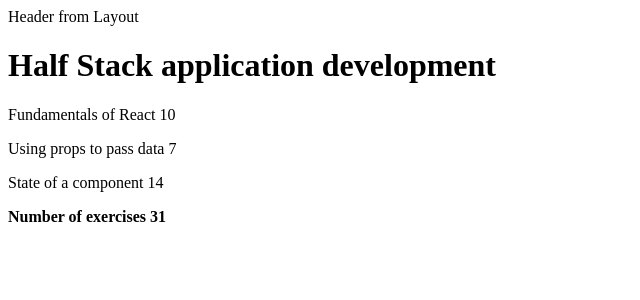
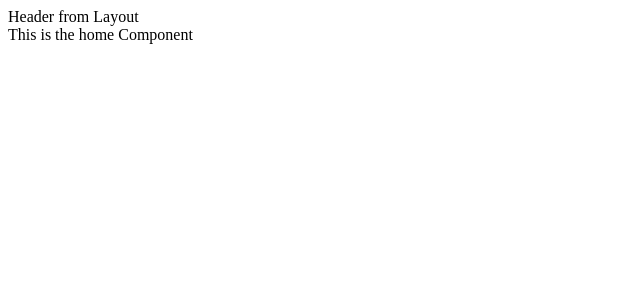
Before and after one commit to juancaricodev/fullstack-bootcamp, a React app: page / in a window 1280 px wide. Shown: the top 300 px of the page, without its empty margins (0-640 px from the left). Built offline with nearby package versions, Linux system fonts and the light colour scheme.

Commit message:
feat(Home): component created

```diff
--- /dev/null
+++ b/src/components/Home.jsx
@@ -0,0 +1,11 @@
+import React from 'react'
+
+const Home = () => {
+  return (
+    <div>
+      This is the home Component
+    </div>
+  )
+}
+
+export default Home
--- a/src/routes/App.jsx
+++ b/src/routes/App.jsx
@@ -6,8 +6,8 @@ import {
   Route
 } from 'react-router-dom'
 
+import Home from '@components/Home'
 import PartOne from '@containers/PartOne'
-
 import Layout from '@layouts/Layout'
 
 const App = () => {
@@ -15,7 +15,8 @@ const App = () => {
     <Router>
       <Layout>
         <Switch>
-          <Route exact path='/' component={PartOne} />
+          <Route exact path='/' component={Home} />
+          <Route exact path='/partone' component={PartOne} />
         </Switch>
       </Layout>
     </Router>
```
